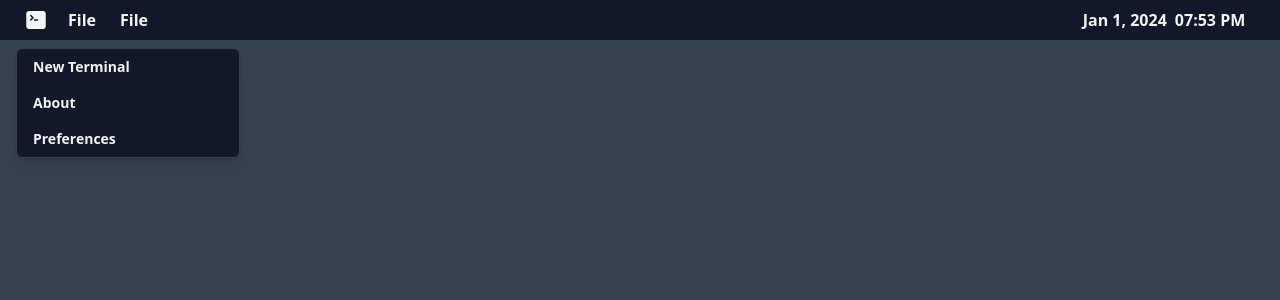
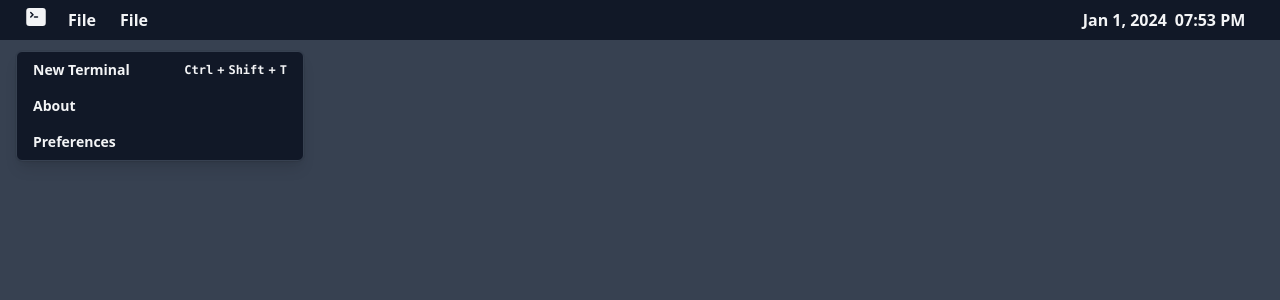
Before and after one commit to richardnguyen99/portfolios, a React (Vite) app: page / in a window 1280 px wide. Both pictures are taken after a click on the button 36 px from the left and 20 px from the top of the page. Shown: the top 300 px of the page. Built offline with nearby package versions, Linux system fonts and the light colour scheme; some icons are missing.

Commit message:
feat: add hotkey with react-hotkeys-hook

```diff
--- a/package.json
+++ b/package.json
@@ -14,7 +14,8 @@
     "@primer/octicons-react": "^19.8.0",
     "classnames": "^2.5.1",
     "react": "^18.2.0",
-    "react-dom": "^18.2.0"
+    "react-dom": "^18.2.0",
+    "react-hotkeys-hook": "^4.4.1"
   },
   "devDependencies": {
     "@types/node": "^20.10.6",
--- a/src/App.tsx
+++ b/src/App.tsx
@@ -1,10 +1,19 @@
 import * as React from "react";
+import { useHotkeys } from "react-hotkeys-hook";
 
 import { Screen } from "@components";
 
 import "./index.css";
 
 const App: React.FC = () => {
+  const isMacOS = navigator.platform.toLowerCase().includes("MAC");
+
+  const hotKey = isMacOS ? "cmd+alt+t" : "ctrl+alt+t";
+
+  useHotkeys(hotKey, () => {
+    console.log("New Terminal");
+  });
+
   return (
     <>
       <Screen />
--- /dev/null
+++ b/src/components/HotKey/NewTerminal.tsx
@@ -0,0 +1,19 @@
+import * as React from "react";
+
+const NewTerminalHotkey: React.FC = () => {
+  const isMacOS = navigator.platform.toLowerCase().includes("MAC");
+
+  const macOSKey = isMacOS ? "⌘" : "Ctrl";
+
+  return (
+    <div className="flex items-center gap-1 text-xs font-mono">
+      <span>{macOSKey}</span>
+      <span>+</span>
+      <span>Shift</span>
+      <span>+</span>
+      <span>T</span>
+    </div>
+  );
+};
+
+export default NewTerminalHotkey;
--- a/src/components/MenuBar/IconHolder.tsx
+++ b/src/components/MenuBar/IconHolder.tsx
@@ -3,26 +3,26 @@ import clsx from "classnames";
 
 export interface ItemHolderProps {
   children: React.ReactNode;
-  onClick?: React.MouseEventHandler<HTMLButtonElement>;
+  onClick?: React.MouseEventHandler<HTMLDivElement>;
 }
 
-type Props = React.HTMLAttributes<HTMLButtonElement> & ItemHolderProps;
+type Props = React.HTMLAttributes<HTMLDivElement> & ItemHolderProps;
 
 const IconHolder: React.FC<Props> = ({ children, onClick, ...rest }) => {
-  const handleClick = (e: React.MouseEvent<HTMLButtonElement>) => {
+  const handleClick = (e: React.MouseEvent<HTMLDivElement>) => {
     if (onClick) {
       onClick(e);
     }
   };
 
   return (
-    <button
+    <div
       {...rest}
       onClick={handleClick}
       className={clsx("relative", "px-2 py-2", "hover:bg-sky-500")}
     >
       {children}
-    </button>
+    </div>
   );
 };
 
--- a/src/components/MenuBar/Logo.tsx
+++ b/src/components/MenuBar/Logo.tsx
@@ -3,6 +3,7 @@ import clsx from "classnames";
 import { Menu, Transition } from "@headlessui/react";
 
 import IconHolder from "./IconHolder";
+import NewTerminalHotkey from "@components/HotKey/NewTerminal";
 
 const LogoIcon: React.FC = () => {
   return (
@@ -23,7 +24,7 @@ const LogoIcon: React.FC = () => {
 
 type LogoItemProps = {
   active: boolean;
-  children: React.ReactNode;
+  children: React.ReactNode | React.ReactNode[];
 };
 
 const LogoItem = React.forwardRef<HTMLButtonElement, LogoItemProps>(
@@ -43,7 +44,7 @@ const LogoItem = React.forwardRef<HTMLButtonElement, LogoItemProps>(
         )}
         {...rest}
       >
-        <span>{children}</span>
+        {children}
       </button>
     );
   },
@@ -72,8 +73,9 @@ const Logo: React.FC = () => {
           <Menu.Items
             className={clsx(
               "rounded-md border border-gray-700",
-              "absolute w-56 left-0",
+              "absolute w-72 left-0",
               "mt-2",
+              "text-sm",
               "divide-y divide-gray-100",
               "bg-gray-900 shadow-lg",
               "ring-1 ring-black/5 focus:outline-none",
@@ -82,7 +84,10 @@ const Logo: React.FC = () => {
             <div className="">
               <Menu.Item>
                 {({ active }) => (
-                  <LogoItem active={active}>New Terminal</LogoItem>
+                  <LogoItem active={active}>
+                    <span>New Terminal</span>
+                    <NewTerminalHotkey />
+                  </LogoItem>
                 )}
               </Menu.Item>
 
--- a/src/main.tsx
+++ b/src/main.tsx
@@ -2,9 +2,12 @@ import * as React from "react";
 import ReactDOM from "react-dom/client";
 
 import App from "./App.tsx";
+import { HotkeysProvider } from "react-hotkeys-hook";
 
 ReactDOM.createRoot(document.getElementById("root")!).render(
   <React.StrictMode>
-    <App />
+    <HotkeysProvider>
+      <App />
+    </HotkeysProvider>
   </React.StrictMode>,
 );
```
Also changed, not shown: src/components/HotKey/index.ts (added), 1 other file (tests, documents, lock files or other folders).
